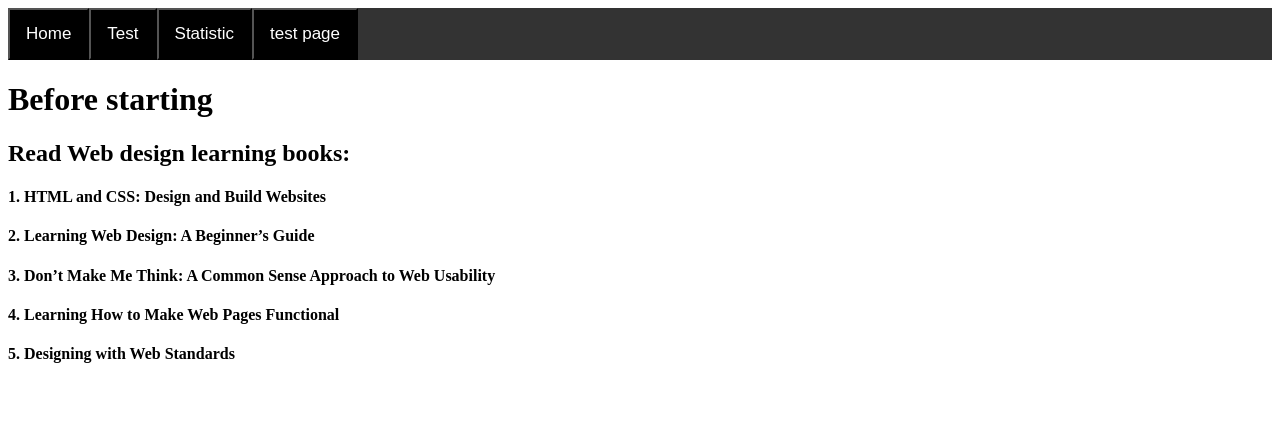
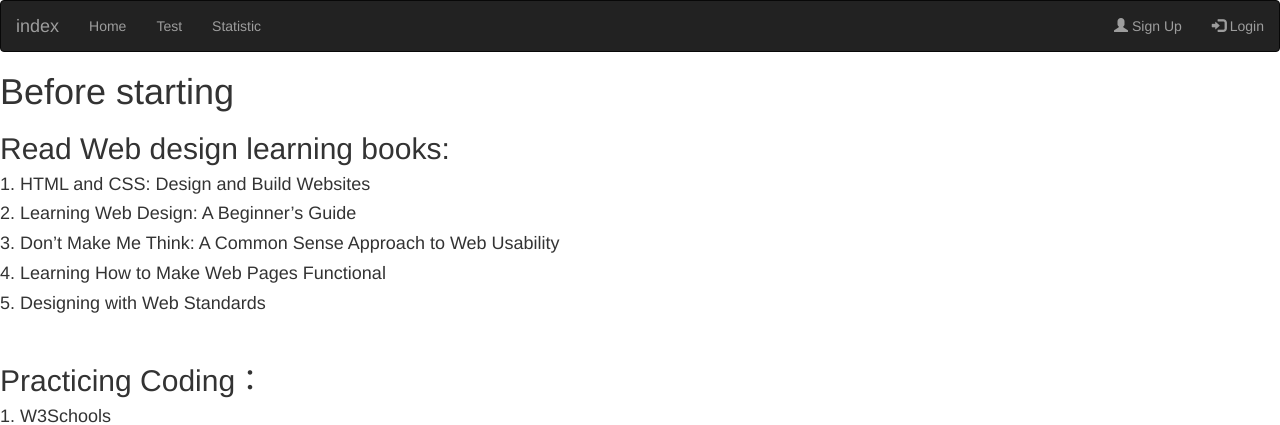
Before and after one commit to fwz7mmm/Group-Project, a Flask app: page /home in a window 1280 px wide. Shown: the top 425 px of the page. Run offline with Flask 2, Linux system fonts and the light colour scheme; parts of the project's set-up code (start-up, migrations or seed data) failed here and were passed over; some libraries are stand-ins or nearby versions.

Commit message:
sign out

```diff
--- a/web/templates/home.html
+++ b/web/templates/home.html
@@ -4,22 +4,34 @@
         <link rel="stylesheet" href="{{ url_for('static', filename='index.css') }}">
         <meta name="viewport" content="width=device-width, initial-scale=1">
         <title>Log page</title>
+        <link rel="stylesheet" href="https://maxcdn.bootstrapcdn.com/bootstrap/3.4.1/css/bootstrap.min.css">
+        <script src="https://ajax.googleapis.com/ajax/libs/jquery/3.5.1/jquery.min.js"></script>
+        <script src="https://maxcdn.bootstrapcdn.com/bootstrap/3.4.1/js/bootstrap.min.js"></script>
     </head>
 
     <body onload="windowonload()">
-        <div class="topnav">
-            <a href="{{url_for('main.home')}}"><button class="navbut">Home</button></a>
-            <a href="{{url_for('main.home')}}"><button class="navbut">Test</button></a>
-            <a href="{{url_for('main.home')}}"><button class="navbut">Statistic</button></a>
-            {% if not current_user %}
-             <a href="{{url_for('auth.login')}}"><button class="navbut">Log in</button></a>
-            <a href="{{url_for('auth.register')}}"><button class="navbut">Sign up</button></a>
-           {% endif %}
-
-        {% if current_user %}
-             <a href="{{url_for('main.test')}}"><button class="navbut"> test page</button></a>
-           {% endif %}
-        </div>
+<nav class="navbar navbar-inverse">
+  <div class="container-fluid">
+    <div class="navbar-header">
+      <a class="navbar-brand" href="{{url_for('main.index')}}">index</a>
+    </div>
+    <ul class="nav navbar-nav">
+          <li><a href="{{url_for('main.home')}}">Home</a></li>
+          <li><a href="{{url_for('main.home')}}">Test</a></li>
+          <li><a href="{{url_for('main.home')}}">Statistic</a></li>
+    </ul>
+      {% if current_user.is_anonymous  %}
+       <ul class="nav navbar-nav navbar-right">
+       <li><a href="{{url_for('auth.register')}}"><span class="glyphicon glyphicon-user"></span> Sign Up</a></li>
+       <li><a href="{{url_for('auth.login')}}"><span class="glyphicon glyphicon-log-in"></span> Login</a></li>
+      </ul>
+      {% else %}
+          <ul class="nav navbar-nav navbar-right">
+          <li><a href="{{url_for('auth.logout')}}"><span class="glyphicon glyphicon-user"></span> Logout</a></li>
+          </ul>
+      {% endif %}
+  </div>
+</nav>
 
         <div>
             <div class='content'>
```
